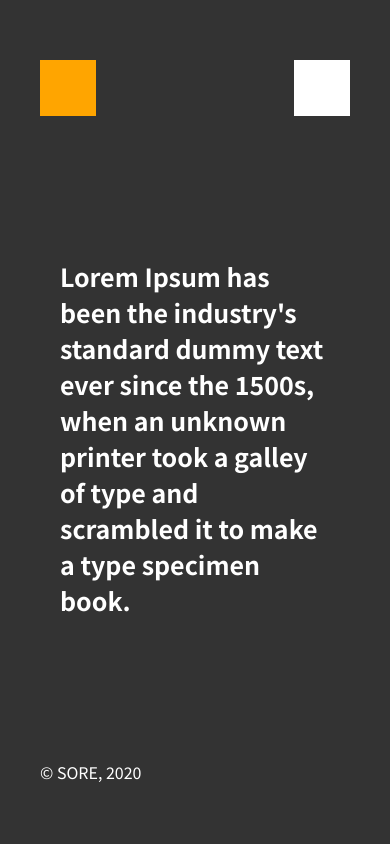
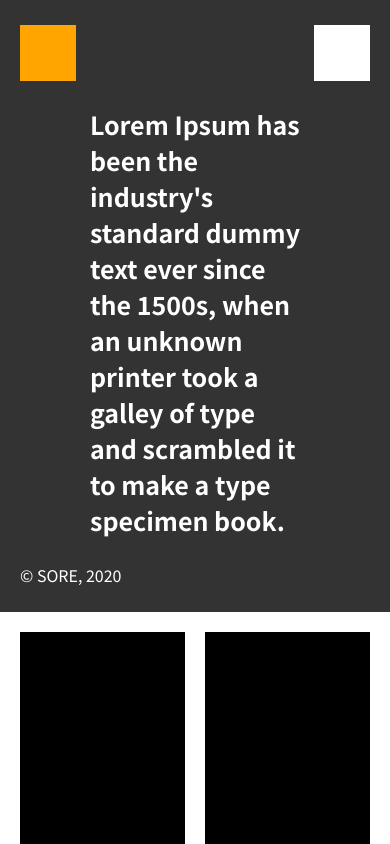
Before and after one commit to soheee94/soheee94.github.io, a React (Create React App) app in the folder portfolio/: page / in a window 390 px wide. Shown: the top 844 px of the page. Built offline with nearby package versions, Linux system fonts and the light colour scheme.

Commit message:
헤더 반응형 작업

```diff
--- a/portfolio/src/App.js
+++ b/portfolio/src/App.js
@@ -24,7 +24,7 @@ function App() {
   return (
     <ThemeProvider theme={theme}>
       <Header />
-      {/* <ProjectGrid /> */}
+      <ProjectGrid />
     </ThemeProvider>
   );
 }
--- a/portfolio/src/component/Header.js
+++ b/portfolio/src/component/Header.js
@@ -2,6 +2,13 @@ import React from "react";
 import styled, { css } from "styled-components";
 import { useScroll } from "../ScrollContext";
 import media from "../utils/media";
+
+const ScrollAnimationStyles = css`
+  visibility: visible;
+  opacity: 1;
+  transition: all 0.15s ease;
+  transition-delay: 0.5s;
+`;
 
 const Block = styled.header`
   background: ${props => props.theme.main};
@@ -11,38 +18,52 @@ const Block = styled.header`
   left: 0;
   height: 100%;
   width: 33.33%;
-  padding: 60px 40px;
   transition: all 0.3s 0s ease;
   transition-delay: 0.15s;
   display: flex;
   flex-direction: column;
   justify-content: space-between;
-  ${props =>
-    props.scrollY > 3 &&
-    css`
-      width: 140px;
+
+  & > * {
+    padding: 60px;
+    /* 스크롤 애니메이션 효과 */
+    ${ScrollAnimationStyles}
+    ${media.small} {
+      padding: 25px 20px;
+    }
+  }
+
+  /* scroll animation (not mobile) */
+  @media (min-width: 1024px) {
+    ${props =>
+      props.scrollY > 3 &&
+      css`
+      width: 176px;
       ${MenuButton}, ${HeaderContent},${Footer} {
         visibility: hidden;
         opacity: 0;
         transition-delay: 0s;
       }
     `}
+  }
 
-  ${media.small} {
+  /* mobile */
+  ${media.medium} {
     width: 100%;
+    position: relative;
+    padding: 0;
   }
 `;
 
 const FloatingBlock = styled.div`
   display: flex;
   justify-content: space-between;
-`;
-
-const ScrollAnimationStyles = css`
-  visibility: visible;
-  opacity: 1;
-  transition: all 0.15s ease;
-  transition-delay: 0.5s;
+  width: 100%;
+  ${media.medium} {
+    position: fixed;
+    background: inherit;
+    z-index: 11;
+  }
 `;
 
 const Logo = styled.div`
@@ -56,23 +77,26 @@ const MenuButton = styled.div`
   width: 56px;
   height: 56px;
   background: white;
-  /* 스크롤 애니메이션 효과 */
-  ${ScrollAnimationStyles}
 `;
 
-const HeaderContent = styled.p`
-  padding: 0 20px;
+const HeaderContent = styled.div`
+  padding: 0 30px;
   font-size: 25px;
   font-weight: 700;
 
-  /* 스크롤 애니메이션 효과 */
-  ${ScrollAnimationStyles}
+  p {
+    padding: 0 60px;
+  }
+
+  ${media.medium} {
+    padding-top: 176px;
+  }
+  ${media.small} {
+    padding-top: 106px;
+  }
 `;
 
-const Footer = styled.div`
-  /* 스크롤 애니메이션 효과 */
-  ${ScrollAnimationStyles}
-`;
+const Footer = styled.div``;
 
 function Header() {
   const { scrollY } = useScroll();
@@ -83,9 +107,11 @@ function Header() {
         <MenuButton />
       </FloatingBlock>
       <HeaderContent>
-        Lorem Ipsum has been the industry's standard dummy text ever since the
-        1500s, when an unknown printer took a galley of type and scrambled it to
-        make a type specimen book.
+        <p>
+          Lorem Ipsum has been the industry's standard dummy text ever since the
+          1500s, when an unknown printer took a galley of type and scrambled it
+          to make a type specimen book.
+        </p>
       </HeaderContent>
       <Footer>© SORE, 2020</Footer>
     </Block>
--- a/portfolio/src/component/ProjectGrid.js
+++ b/portfolio/src/component/ProjectGrid.js
@@ -1,6 +1,7 @@
 import React, { useState, useLayoutEffect } from "react";
 import styled, { css } from "styled-components";
 import Project from "./Project";
+import media from "../utils/media";
 
 const FullGrid = styled.div`
   width: 100%;
@@ -9,11 +10,9 @@ const FullGrid = styled.div`
   transition: all 0.3s 0s ease;
   transition-delay: 0.15s;
 
-  /* ${props =>
-    props.scrollY !== 0 &&
-    css`
-      padding-left: 140px;
-    `} */
+  ${media.medium} {
+    padding: 0;
+  }
 `;
 
 const GridBlock = styled.div`
--- a/portfolio/src/style/base/_reset.scss
+++ b/portfolio/src/style/base/_reset.scss
@@ -19,6 +19,10 @@ a {
   color: inherit;
 }
 
+p {
+  margin: 0;
+}
+
 html,
 body {
   height: 100%;
--- a/portfolio/src/utils/media.js
+++ b/portfolio/src/utils/media.js
@@ -6,8 +6,8 @@ const media = {
   xxlarge: mediaQuery(1920),
   xlarge: mediaQuery(1440),
   large: mediaQuery(1200),
-  medium: mediaQuery(1024),
-  small: mediaQuery(768),
+  medium: mediaQuery(768),
+  small: mediaQuery(640),
   xsmall: mediaQuery(375),
   custom: mediaQuery
 };
```
